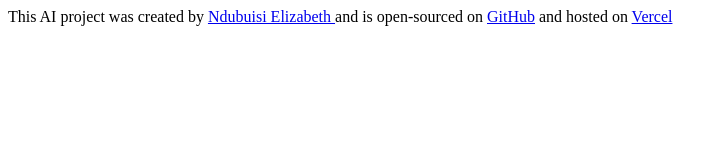
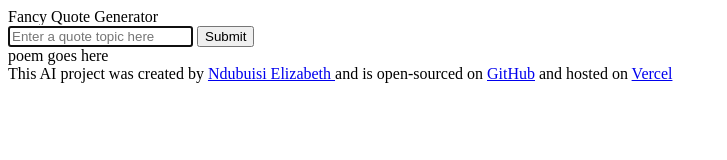
Before and after one commit to DevDimma/Quote-Generator, a plain HTML site: page index.html in a window 1280 px wide. Shown: the whole page, without its empty margins (0-727 px from the left). Drawn offline with Linux system fonts and the light colour scheme.

Commit message:
Added basic html

```diff
--- a/index.html
+++ b/index.html
@@ -7,6 +7,17 @@
   <link rel="stylesheet" href="style.css">
 </head>
 <body>
+  <header>Fancy Quote Generator</header>
+
+  <main>
+    <form >
+      <input type="text" placeholder="Enter a quote topic here" autofocus required autocomplete="off">
+      <input type="submit">
+    </form>
+    <div>
+      poem goes here
+    </div>
+  </main>
 
 
 <footer>This AI project was created by <a href="https://github.com/DevDimma" target="_blank">Ndubuisi Elizabeth
```
